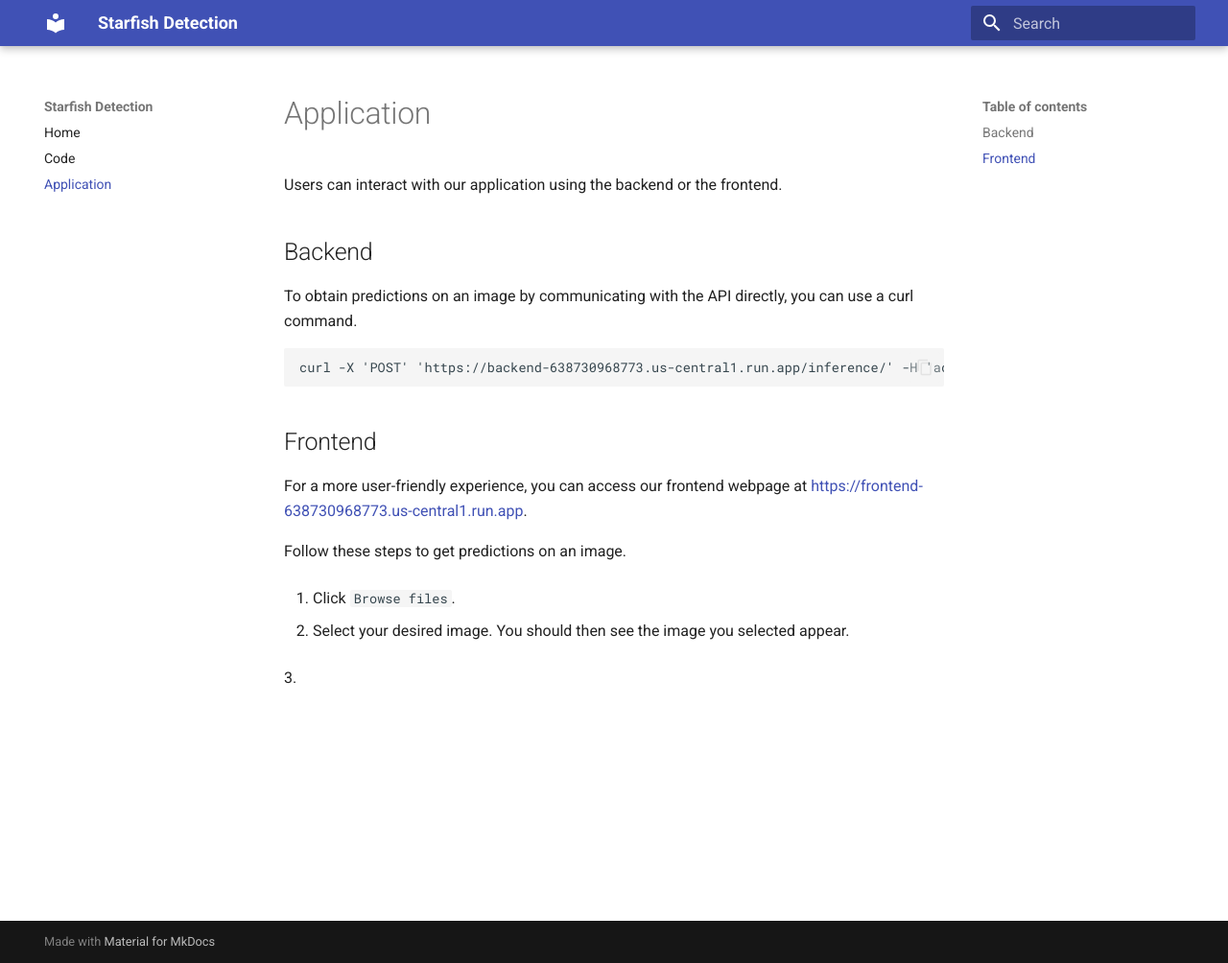
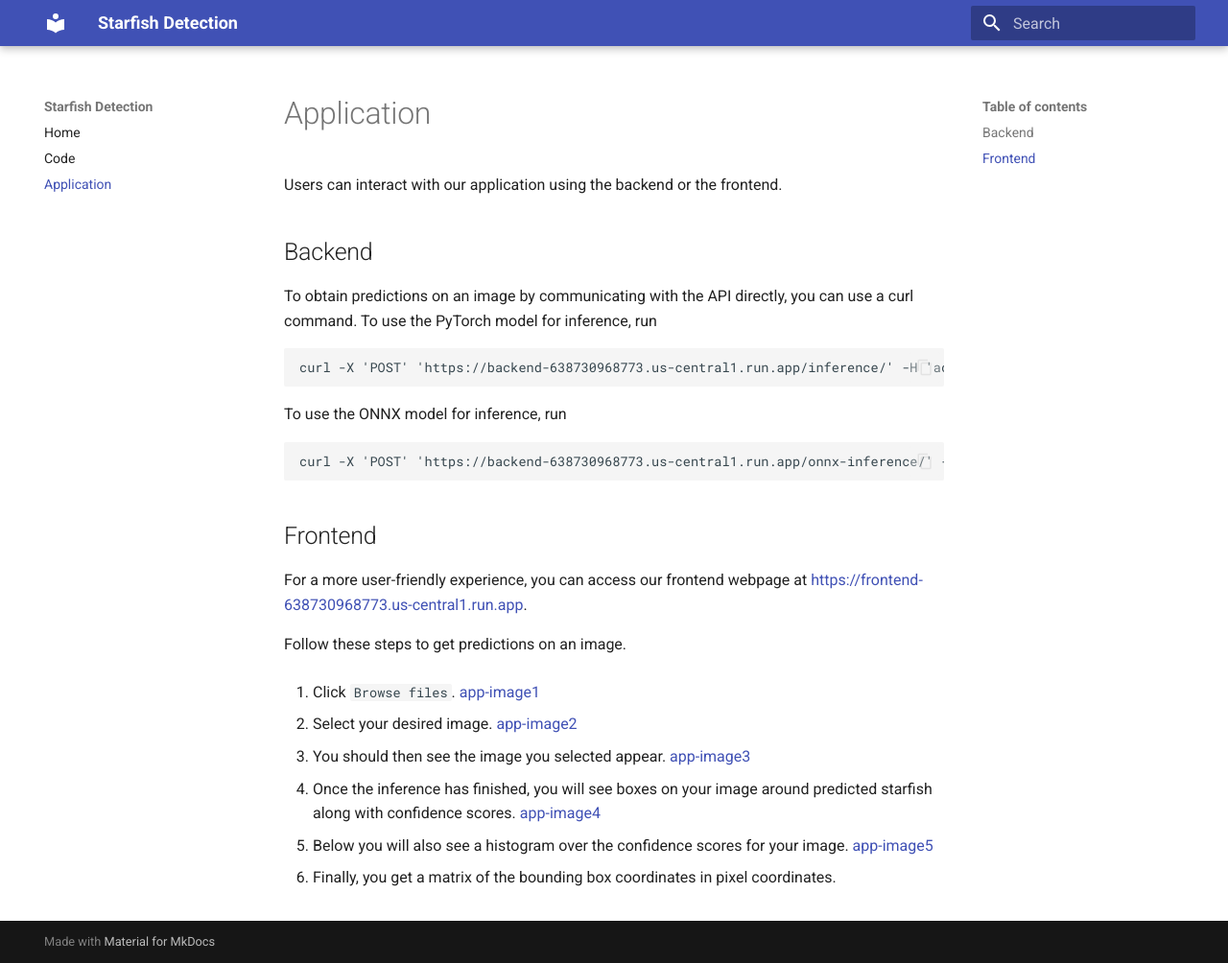
Before and after one commit to mmmmaja/starfishDetection, an MkDocs documentation site: the page built from docs/application.md, in a window 1280 px wide and 1004 px high. Shown: the whole window at 96% size. Built offline with MkDocs 1.6.1 and Material for MkDocs 9.7.7, drawn with Linux system fonts in a browser that asks for light colours.

````diff
--- a/docs/application.md
+++ b/docs/application.md
@@ -3,9 +3,13 @@
 Users can interact with our application using the backend or the frontend.
 
 ## Backend
-To obtain predictions on an image by communicating with the API directly, you can use a curl command.
+To obtain predictions on an image by communicating with the API directly, you can use a curl command. To use the PyTorch model for inference, run
 ```bash
 curl -X 'POST' 'https://backend-638730968773.us-central1.run.app/inference/' -H 'accept: application/json' -H 'Content-Type: multipart/form-data' -F 'data=@PATH_TO_IMAGE;type=image/jpeg'
+```
+To use the ONNX model for inference, run
+```bash
+curl -X 'POST' 'https://backend-638730968773.us-central1.run.app/onnx-inference/' -H 'accept: application/json' -H 'Content-Type: multipart/form-data' -F 'data=@PATH_TO_IMAGE;type=image/jpeg'
 ```
 
 ## Frontend
@@ -14,7 +18,20 @@
 Follow these steps to get predictions on an image.
 
 1. Click `Browse files`.
+[app-image1](figures/app-image1.png)
 
-2. Select your desired image. You should then see the image you selected appear.
+2. Select your desired image.
+[app-image2](figures/app-image2.png)
 
-3.
+3. You should then see the image you selected appear.
+[app-image3](figures/app-image3.png)
+
+4. Once the inference has finished, you will see boxes on your image around predicted starfish along with confidence scores.
+[app-image4](figures/app-image4.png)
+
+
+5. Below you will also see a histogram over the confidence scores for your image.
+[app-image5](figures/app-image5.png)
+
+
+6. Finally, you get a matrix of the bounding box coordinates in pixel coordinates.
````
Also changed, not shown: docs/code.md (+21 -0 lines), docs/figures/app-image1.png (added), docs/figures/app-image2.png (added), docs/figures/app-image5.png (added), 2 other files.
